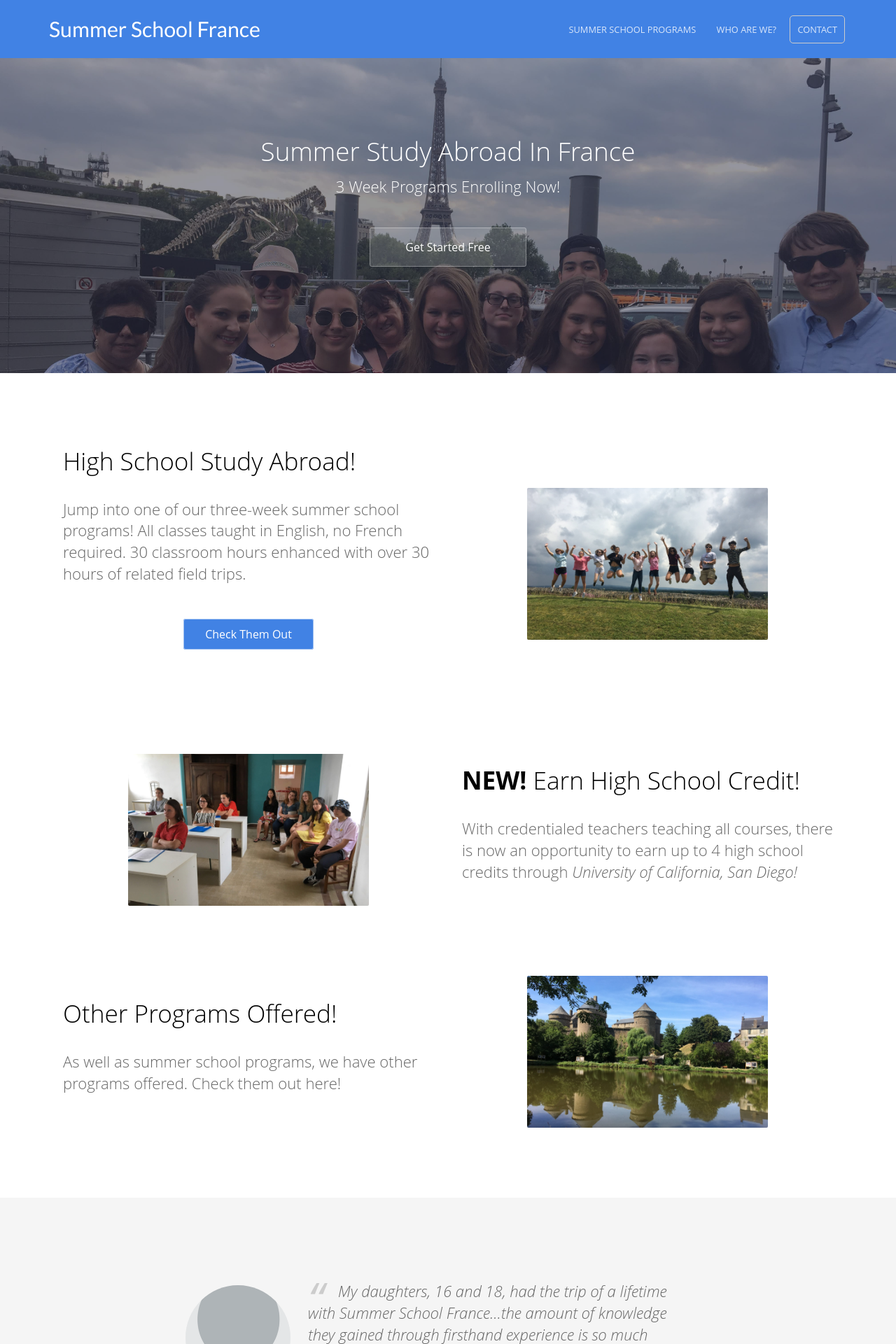
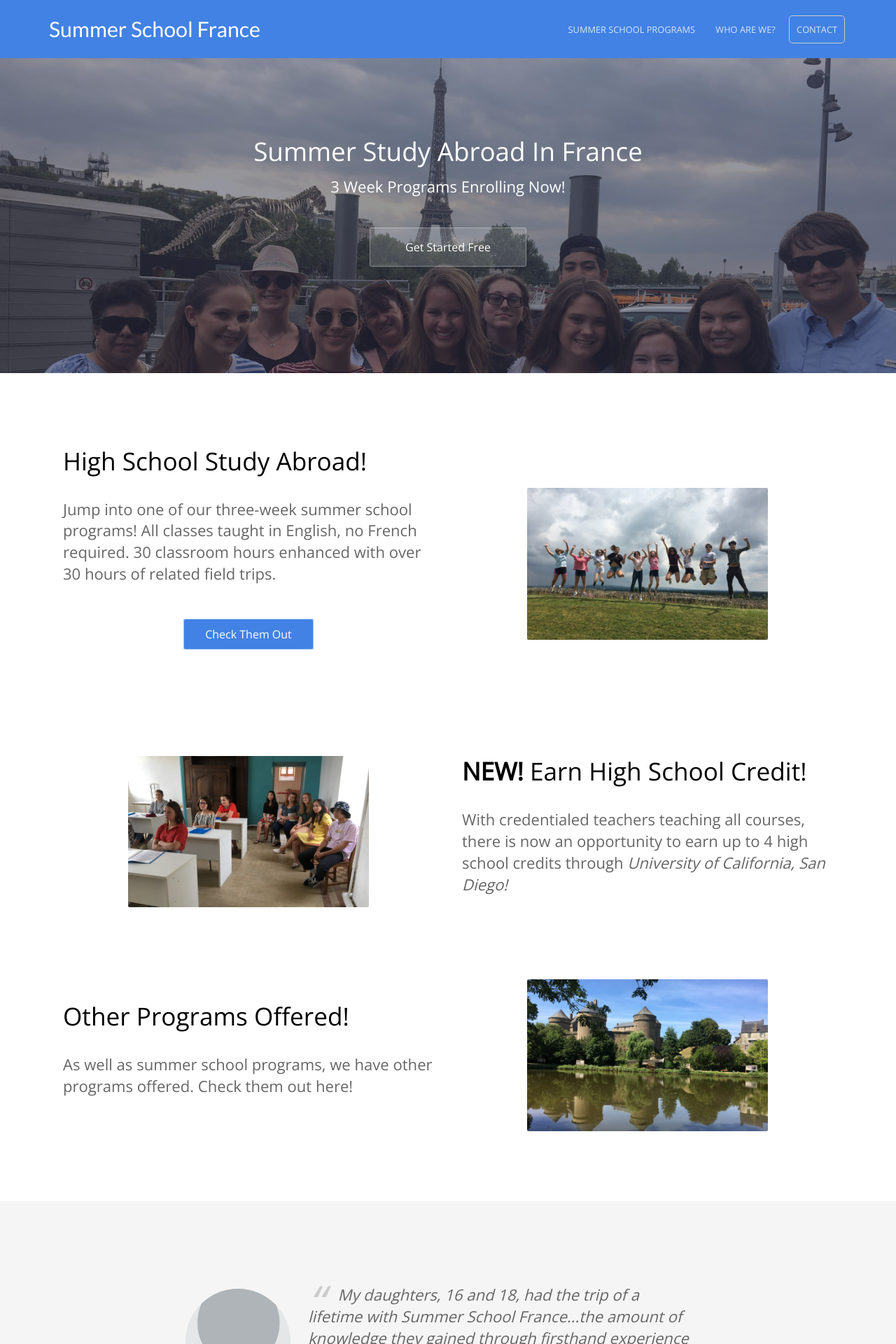
Before and after one commit to baritchie/project1, a Jekyll site: the page built from index.html, in a window 1280 px wide. Shown: the top 1920 px of the page at 70% size. Built offline with Jekyll 4.4.1, drawn with Linux system fonts in a browser that asks for light colours.

Commit message:
Updated '_layouts/default.html' via CloudCannon

```diff
--- a/_layouts/default.html
+++ b/_layouts/default.html
@@ -25,7 +25,7 @@
         <meta name="msapplication-TileColor" content="#ffffff">
         <meta name="msapplication-TileImage" content="/ms-icon-144x144.png">
         <meta name="theme-color" content="#ffffff">
-        <link href="https://fonts.googleapis.com/css?family=Lato|Roboto&display=swap" rel="stylesheet">
+        <link href="https://fonts.googleapis.com/css?family=Lato|Open+Sans&display=swap" rel="stylesheet">
 
 		{% if jekyll.environment == 'production' and site.google_analytics_key != '' %}
 			<script>
```
